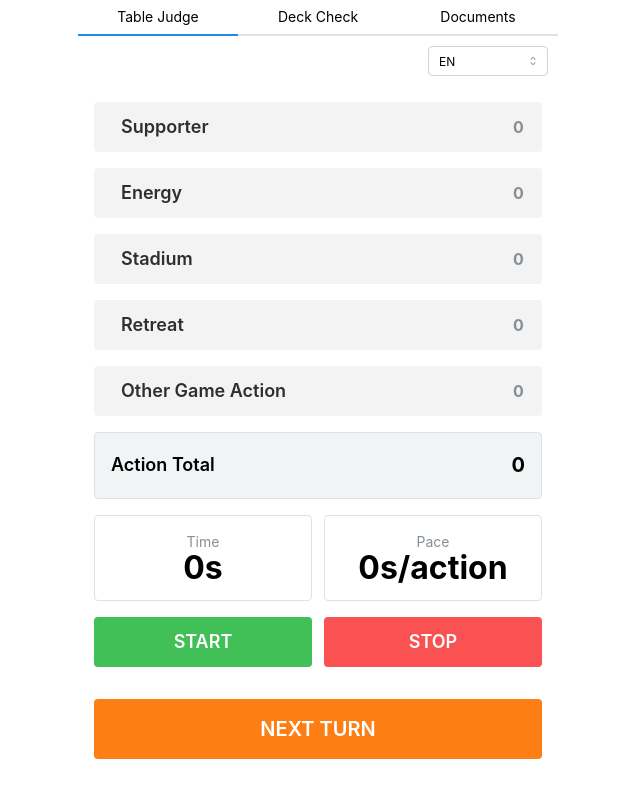
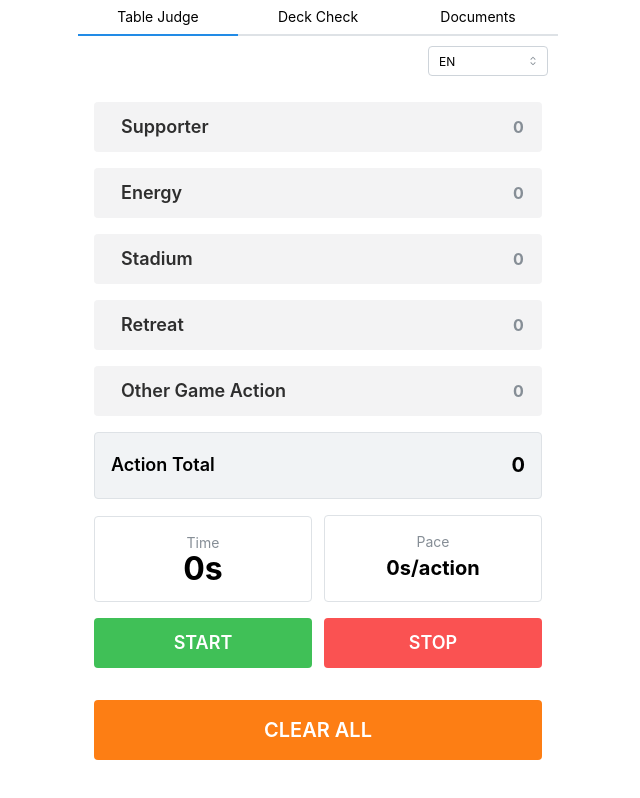
Before and after one commit to FellipeGiulianoDuarte/judge-helper, a React (Vite) app in the folder client/: page /table-judge in a window 1280 px wide. Shown: the whole page, without its empty margins (322-962 px from the left). Built offline with nearby package versions, Linux system fonts and the light colour scheme.

Commit message:
Update Deck Check and Table Judge functionality: change color logic for total counters, rename 'NEXT TURN' to 'CLEAR ALL', and add visibility test for creatures counter.

```diff
--- a/client/src/i18n/locales/en.json
+++ b/client/src/i18n/locales/en.json
@@ -35,7 +35,7 @@
     "time": "Time",
     "start": "START",
     "stop": "STOP",
-    "nextTurn": "NEXT TURN"
+    "clearAll": "CLEAR ALL"
   },
   "language": {
     "select": "Language",
--- a/client/src/i18n/locales/es.json
+++ b/client/src/i18n/locales/es.json
@@ -35,7 +35,7 @@
     "time": "Tiempo",
     "start": "INICIAR",
     "stop": "PARAR",
-    "nextTurn": "SIGUIENTE TURNO"
+    "clearAll": "LIMPIAR TODO"
   },
   "language": {
     "select": "Idioma",
--- a/client/src/i18n/locales/pt.json
+++ b/client/src/i18n/locales/pt.json
@@ -35,7 +35,7 @@
     "time": "Tempo",
     "start": "INICIAR",
     "stop": "PARAR",
-    "nextTurn": "PRÓXIMO TURNO"
+    "clearAll": "LIMPAR TUDO"
   },
   "language": {
     "select": "Idioma",
--- a/client/src/pages/DeckCheckPage.tsx
+++ b/client/src/pages/DeckCheckPage.tsx
@@ -6,7 +6,7 @@ const counterTypes = ['creatures', 'trainer', 'energy'] as const;
 type CounterType = typeof counterTypes[number];
 
 const counterColors: Record<CounterType, string> = {
-  creatures: '#E57373',
+  creatures: '#FBC02D', // yellow
   trainer: '#81C784',
   energy: '#64B5F6',
 };
@@ -112,9 +112,9 @@ export function DeckCheckPage() {
       <Paper
         p="md"
         withBorder
-        bg={total === 60 ? 'green.1' : total > 60 ? 'yellow.1' : 'gray.1'}
+        bg={total === 60 ? 'green.1' : total > 60 ? 'red.1' : 'gray.1'}
         style={{
-          borderColor: total === 60 ? 'var(--mantine-color-green-6)' : total > 60 ? 'var(--mantine-color-yellow-6)' : undefined,
+          borderColor: total === 60 ? 'var(--mantine-color-green-6)' : total > 60 ? 'var(--mantine-color-red-6)' : undefined,
           borderWidth: total >= 60 ? '2px' : '1px',
         }}
       >
@@ -125,7 +125,7 @@ export function DeckCheckPage() {
           <Text
             fw={700}
             size="xl"
-            c={total === 60 ? 'green.9' : total > 60 ? 'yellow.9' : undefined}
+            c={total === 60 ? 'green.9' : total > 60 ? 'red.9' : undefined}
           >
             {total}
           </Text>
--- a/client/src/pages/TableJudgePage.tsx
+++ b/client/src/pages/TableJudgePage.tsx
@@ -160,7 +160,7 @@ export function TableJudgePage() {
           <Text size="sm" c="dimmed">
             Pace
           </Text>
-          <Text fw={700} size="2rem">
+          <Text fw={700} size="xl">
             {secondsPerAction}s/action
           </Text>
         </Paper>
@@ -178,7 +178,7 @@ export function TableJudgePage() {
       <Box style={{ flexGrow: 1 }} />
 
       <Button variant="filled" color="orange" size="xl" fullWidth onClick={handleNextTurn}>
-        {t('tableJudge.nextTurn')}
+        {t('tableJudge.clearAll')}
       </Button>
     </Stack>
   );
```
Also changed, not shown: 2 other files (tests, documents, lock files or other folders).
